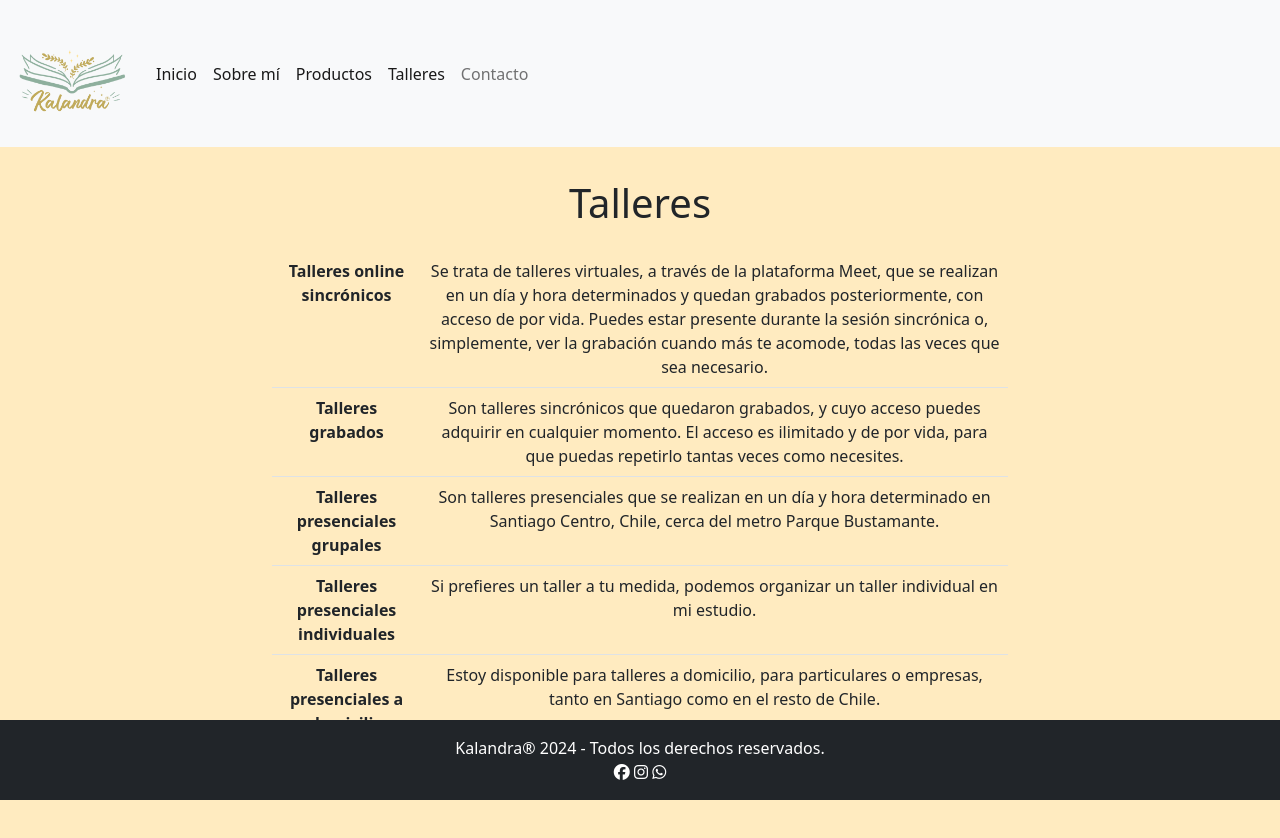
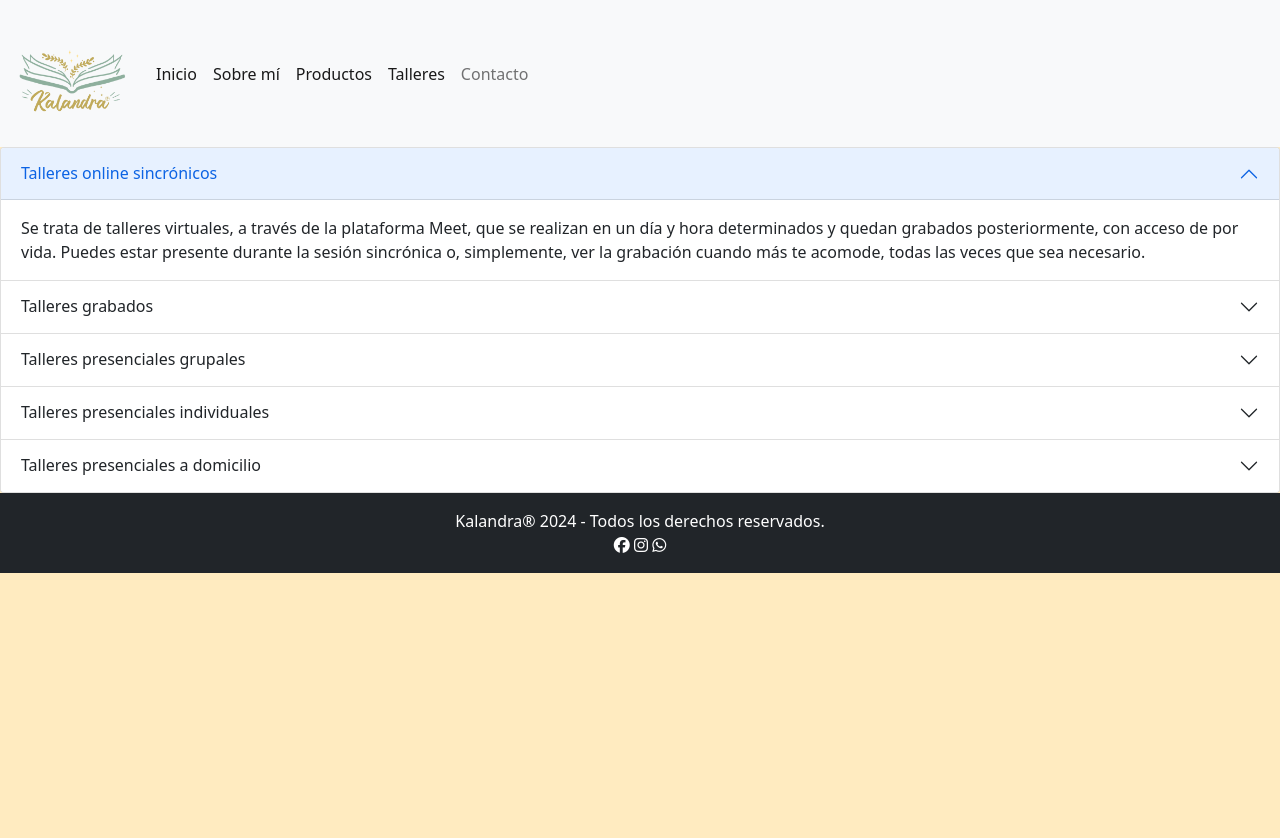
Before and after one commit to anabrollan/PFRollan, a website: page pages/talleres.html in a window 1280 px wide. After the commit the page ends 800 px from the top, so only its background shows below. Drawn offline with nearby package versions, Linux system fonts and the light colour scheme.

Commit message:
Cambio la tabla de talleres por un acordeón

```diff
--- a/css/estilos.scss
+++ b/css/estilos.scss
@@ -1,6 +1,15 @@
 $amarillo: #ffdb83;
 $fondoclaro: #FFEBC0;
 $verde: #8cae9d;
+
+a {
+    color: $verde;
+    text-decoration: none;
+}
+
+a:hover {
+    color: $verde;
+  }
 
 body {
     background-color: $fondoclaro;
--- a/pages/talleres.html
+++ b/pages/talleres.html
@@ -41,40 +41,70 @@
           </div>
         </div>
       </nav>
-    <!--Tabla de talleres-->
-    <div class="col-md-12 text-center p-3">
-        <h1 class="p-3">Talleres</h1>
-        <div class="container">
-            <div class="row justify-content-center">
-                <div class="col-md-8">
-                    <table class="table p-3">
-                        <tr>
-                            <th>Talleres online sincrónicos</th>
-                            <td>Se trata de talleres virtuales, a través de la plataforma Meet, que se realizan en un día y hora determinados y quedan grabados posteriormente, con acceso de por vida. Puedes estar presente durante la sesión sincrónica o, simplemente, ver la grabación cuando más te acomode, todas las veces que sea necesario.</td>
-                        </tr>
-                        <tr>
-                            <th>Talleres grabados</th>
-                            <td>Son talleres sincrónicos que quedaron grabados, y cuyo acceso puedes adquirir en cualquier momento. El acceso es ilimitado y de por vida, para que puedas repetirlo tantas veces como necesites.</td>
-                        </tr>
-                        <tr>
-                            <th>Talleres presenciales grupales</th>
-                            <td>Son talleres presenciales que se realizan en un día y hora determinado en Santiago Centro, Chile, cerca del metro Parque Bustamante.</td>
-                        </tr>
-                        <tr>
-                            <th>Talleres presenciales individuales</th>
-                            <td>Si prefieres un taller a tu medida, podemos organizar un taller individual en mi estudio.</td>
-                        </tr>
-                        <tr>
-                            <th>Talleres presenciales a domicilio</th>
-                            <td>Estoy disponible para talleres a domicilio, para particulares o empresas, tanto en Santiago como en el resto de Chile.</td>
-                        </tr>
-                    </table>
-                </div>
+      <!--Acordeón de talleres-->
+      <div class="accordion" id="accordionExample">
+        <div class="accordion-item">
+          <h2 class="accordion-header" id="headingOne">
+            <button class="accordion-button" type="button" data-bs-toggle="collapse" data-bs-target="#collapseOne" aria-expanded="true" aria-controls="collapseOne">
+              Talleres online sincrónicos
+            </button>
+          </h2>
+          <div id="collapseOne" class="accordion-collapse collapse show" aria-labelledby="headingOne" data-bs-parent="#accordionExample">
+            <div class="accordion-body">
+              Se trata de talleres virtuales, a través de la plataforma Meet, que se realizan en un día y hora determinados y quedan grabados posteriormente, con acceso de por vida. Puedes estar presente durante la sesión sincrónica o, simplemente, ver la grabación cuando más te acomode, todas las veces que sea necesario.
             </div>
+          </div>
         </div>
+        <div class="accordion-item">
+          <h2 class="accordion-header" id="headingTwo">
+            <button class="accordion-button collapsed" type="button" data-bs-toggle="collapse" data-bs-target="#collapseTwo" aria-expanded="false" aria-controls="collapseTwo">
+              Talleres grabados
+            </button>
+          </h2>
+          <div id="collapseTwo" class="accordion-collapse collapse" aria-labelledby="headingTwo" data-bs-parent="#accordionExample">
+            <div class="accordion-body">
+              Son talleres sincrónicos que quedaron grabados, y cuyo acceso puedes adquirir en cualquier momento. El acceso es ilimitado y de por vida, para que puedas repetirlo tantas veces como necesites.
             </div>
-
-      </div>    <!--Footer-->
+          </div>
+        </div>
+        <div class="accordion-item">
+          <h2 class="accordion-header" id="headingThree">
+            <button class="accordion-button collapsed" type="button" data-bs-toggle="collapse" data-bs-target="#collapseThree" aria-expanded="false" aria-controls="collapseThree">
+              Talleres presenciales grupales
+            </button>
+          </h2>
+          <div id="collapseThree" class="accordion-collapse collapse" aria-labelledby="headingThree" data-bs-parent="#accordionExample">
+            <div class="accordion-body">
+              Son talleres presenciales que se realizan en un día y hora determinado en Santiago Centro, Chile, cerca del metro Parque Bustamante.
+            </div>
+          </div>
+        </div>
+        <div class="accordion-item">
+          <h2 class="accordion-header" id="headingFour">
+            <button class="accordion-button collapsed" type="button" data-bs-toggle="collapse" data-bs-target="#collapseFour" aria-expanded="false" aria-controls="collapseFour">
+              Talleres presenciales individuales
+            </button>
+          </h2>
+          <div id="collapseFour" class="accordion-collapse collapse" aria-labelledby="headingFour" data-bs-parent="#accordionExample">
+            <div class="accordion-body">
+              Si prefieres un taller a tu medida, podemos organizar un taller individual en mi estudio.
+            </div>
+          </div>
+        </div>
+        <div class="accordion-item">
+          <h2 class="accordion-header" id="headingFive">
+            <button class="accordion-button collapsed" type="button" data-bs-toggle="collapse" data-bs-target="#collapseFive" aria-expanded="false" aria-controls="collapseFive">
+              Talleres presenciales a domicilio
+            </button>
+          </h2>
+          <div id="collapseFive" class="accordion-collapse collapse" aria-labelledby="headingFive" data-bs-parent="#accordionExample">
+            <div class="accordion-body">
+              Estoy disponible para talleres a domicilio, para particulares o empresas, tanto en Santiago como en el resto de Chile.
+            </div>
+          </div>
+        </div>
+      </div>
+      <!--Footer-->
     <footer class="bg-dark text-white p-3" style="position: sticky; bottom: 0; width: 100%;">
       <div class="container text-center">
           <div>Kalandra® 2024 - Todos los derechos reservados.</div>
```
Also changed, not shown: css/estilos.css, 1 other file.
